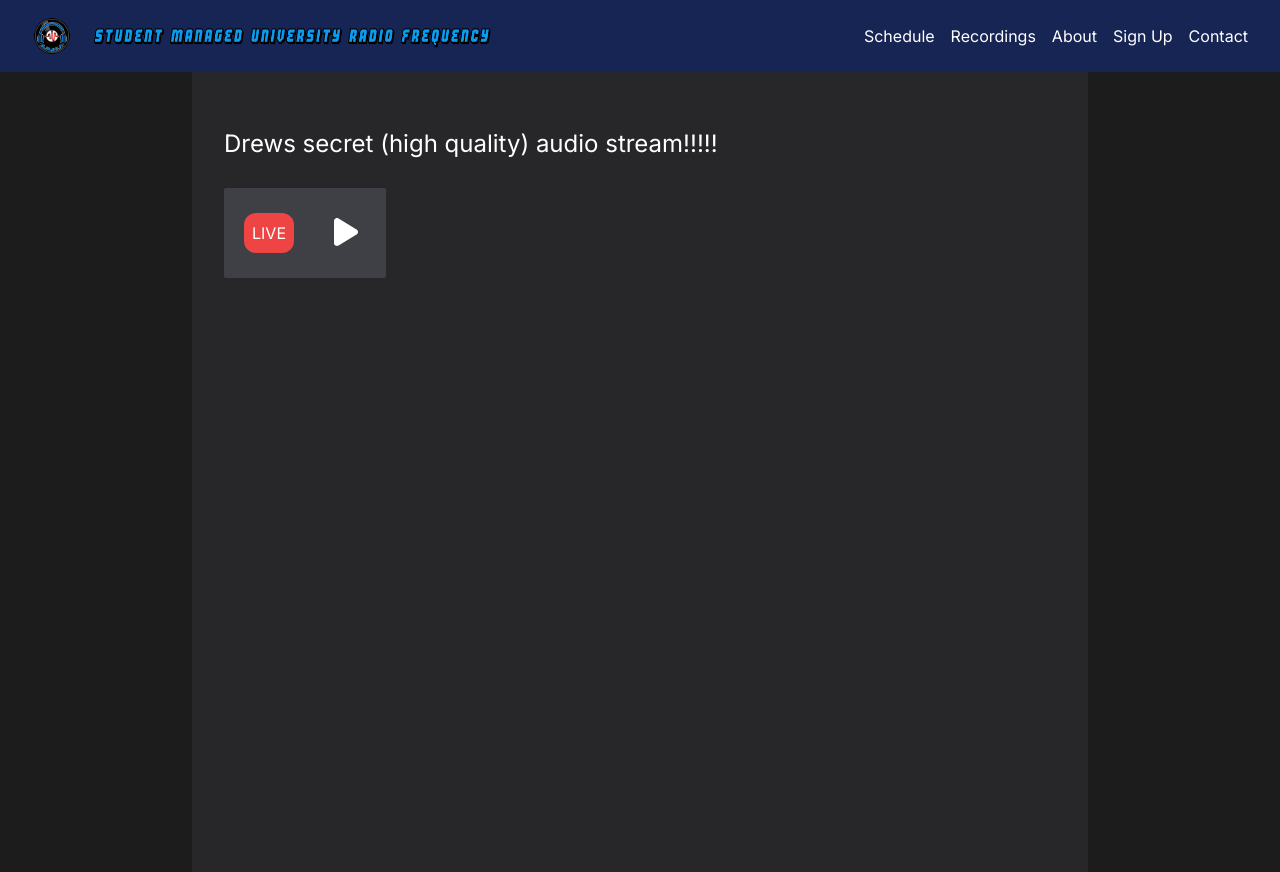
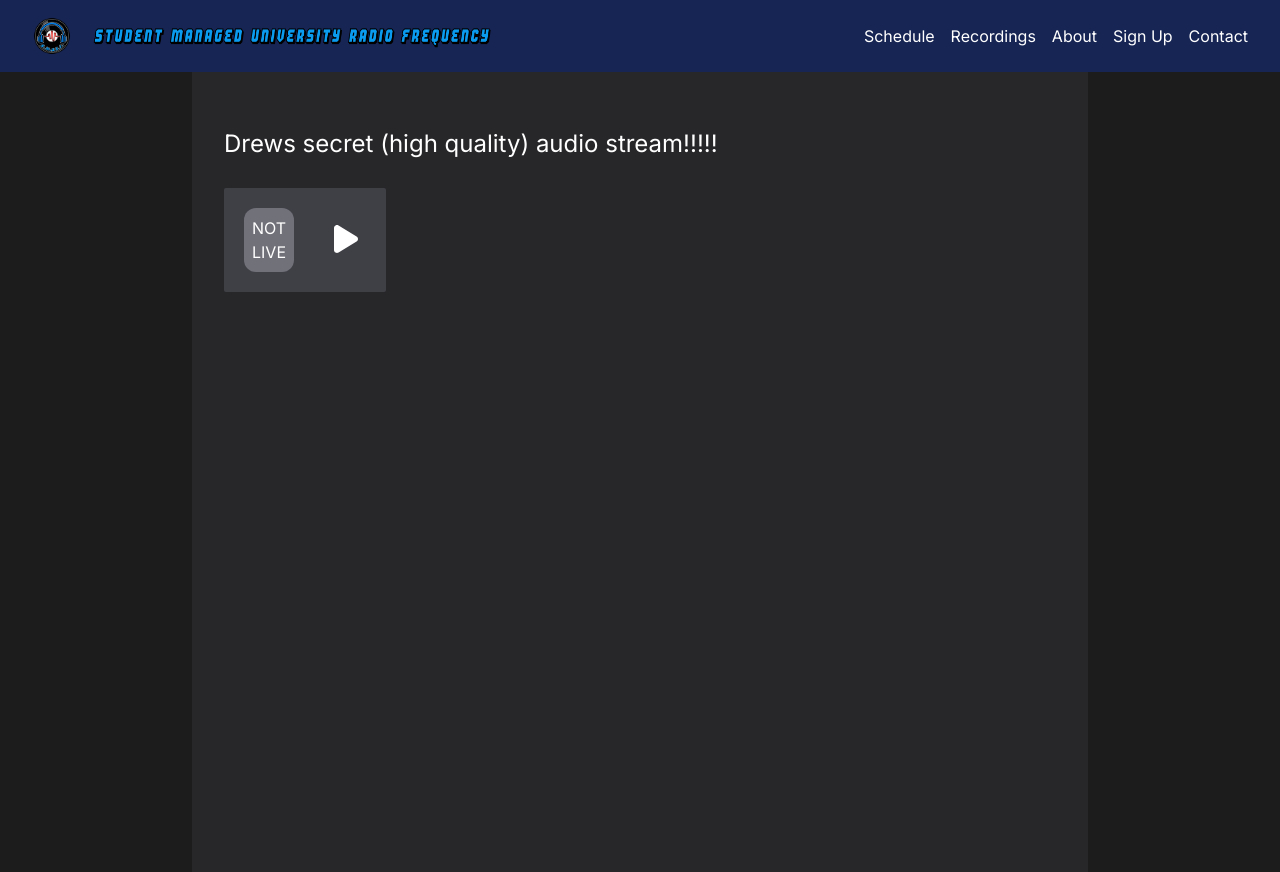
Before and after one commit to drew-harris/old-smurf-radio, a Next.js app: page /secret in a window 1280 px wide. Built offline with nearby package versions, Linux system fonts and the light colour scheme.

Commit message:
Not live

```diff
--- a/src/components/client/Player.tsx
+++ b/src/components/client/Player.tsx
@@ -82,7 +82,7 @@ export default function Player({ streamUrl }: PlayerProps) {
 
   return (
     <div className="flex w-min items-center gap-8 rounded-sm bg-zinc-700 p-5">
-      <div className="rounded-xl bg-red-500 p-2 text-white">LIVE</div>
+      <div className="rounded-xl bg-zinc-500 p-2 text-white">NOT LIVE</div>
       <audio ref={audioRef} src={streamUrl}></audio>
       {isPlaying ? (
         <div onClick={pause} className="p-2">
```
